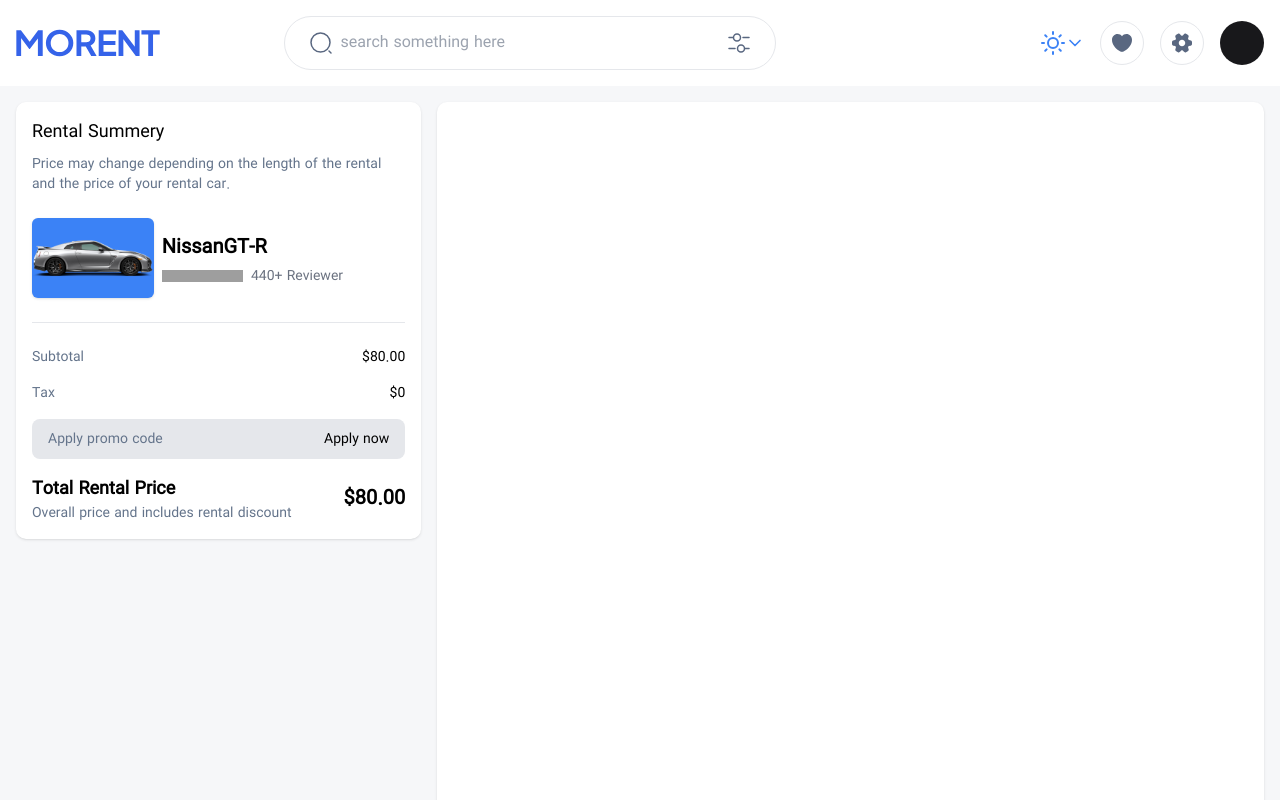
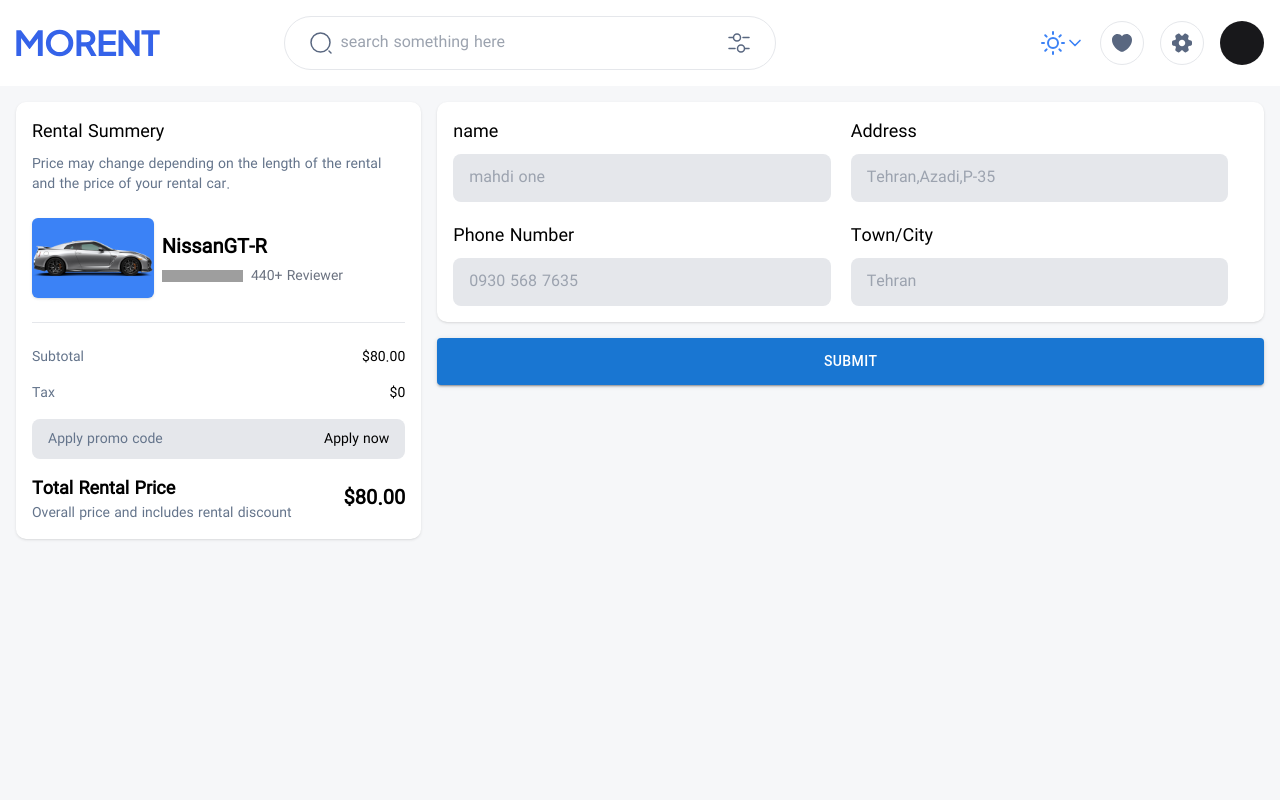
Before and after one commit to mahdibashirione/the-cars, a React (Create React App) app: page /rental/1/1 in a window 1280 px wide. Shown: the top 800 px of the page. Built offline with nearby package versions, Linux system fonts and the light colour scheme; grey boxes are pictures that could not be loaded.

Commit message:
config formik to rental page and add component InputCustom

```diff
--- /dev/null
+++ b/src/components/BoxDetailRental.js
@@ -0,0 +1,48 @@
+const BoxDetailRental = () => {
+  return (
+    <div className="bg-white md:sticky md:top-4 select-none w-full dark:text-white dark:bg-zinc-800 shadow p-4 rounded-[10px]">
+      <span className="md:text-lg">Rental Summery</span>
+      <p className="text-slate-500 text-sm mt-2 mb-6">
+        Price may change depending on the length of the
+        rental and the price of your rental car.
+      </p>
+      <div className="w-full flex items-center gap-x-2 mb-6">
+        <div className="w-1/3 h-20 flex items-center justify-center rounded-md shadow bg-blue-500">
+          <img className="w-full object-cover" alt="NissanGT-R" src="/images/NissanGT-R.svg" />
+        </div>
+        <div className="w-2/3 flex flex-col">
+          <span className="text-xl font-bold">NissanGT-R</span>
+          <div className="w-full h-3 mt-2 flex items-center overflow-hidden gap-x-2">
+            <img className="w-1/3 md:w-1/2 lg:w-1/3 object-cover" alt="6Stars" src="https://freesvg.org/img/16231558095-star-rating.png" />
+            <span className="text-sm text-gray-500">440+ Reviewer</span>
+          </div>
+        </div>
+      </div>
+      <div className="w-full border-t dark:border-slate-500 pt-6 flex flex-col gap-y-4">
+        <div className="flex justify-between items-center">
+          <span className="text-sm text-slate-500">Subtotal</span>
+          <span className="text-sm ">$80.00</span>
+        </div>
+        <div className="flex justify-between items-center">
+          <span className="text-sm text-slate-500">Tax</span>
+          <span className="text-sm ">$0</span>
+        </div>
+        <div className="flex justify-between items-center px-4 py-2.5 rounded-lg bg-gray-200 dark:bg-zinc-700">
+          <span className="text-sm text-slate-500">Apply promo code</span>
+          <span className="text-sm ">Apply now</span>
+        </div>
+        <div className="flex items-center justify-between">
+          <div className="flex flex-col">
+            <span className="text-lg font-bold">Total Rental Price</span>
+            <span className="text-sm text-slate-500">Overall price and includes rental discount</span>
+          </div>
+          <div className="h-full flex justify-center items-center">
+            <span className="font-bold text-xl">$80.00</span>
+          </div>
+        </div>
+      </div>
+    </div>
+  );
+}
+
+export default BoxDetailRental;
--- /dev/null
+++ b/src/components/common/Input..js
@@ -0,0 +1,29 @@
+import { ErrorMessage } from "formik";
+
+const InputCustom = ({ type = "text", inputMode = "decimal", id, name, label, placeholder, formik }) => {
+
+
+  return (
+    <div className="flex flex-col w-full md:w-[calc(50%-1.25rem)]">
+      <label
+        htmlFor={id}
+        className="text-lg dark:text-white mb-2"
+      >
+        {label}
+      </label>
+      <input
+        inputMode={inputMode}
+        name={name}
+        {...formik.getFieldProps(name)}
+        id={id}
+        type={type}
+        placeholder={placeholder}
+        className={`${formik.touched[name] && formik.errors[name] && "ring-4 ring-red-400"} outline-none w-full bg-gray-200
+         dark:bg-zinc-700 text-slate-600 dark:text-slate-400 px-4 py-3 rounded-lg focus:ring-4`}
+      />
+      {formik.touched[name] && formik.errors[name] && <span className="text-red-500 text-[12px] mt-1">{formik.errors[name]}</span>}
+    </div>
+  );
+}
+
+export default InputCustom;
--- a/src/pages/RentalPage.js
+++ b/src/pages/RentalPage.js
@@ -1,52 +1,53 @@
+import { Form, useFormik } from "formik";
+import BoxDetailRental from "../components/BoxDetailRental";
+import * as Yup from "yup"
+import InputCustom from "../components/common/Input.";
+import { Button, FormControl } from "@mui/material";
+
 const RentalPage = () => {
+
+  const initialValues = {
+    name: "",
+    address: "",
+    phoneNumber: "",
+    city: "",
+  }
+
+  const validation = Yup.object().shape({
+    name: Yup.string("").required('Required'),
+    address: Yup.string("").max(25, "max length 25 elements").required('Required'),
+    phoneNumber: Yup.number("number valid").max(11, "max length 11 elements").required('Required'),
+    city: Yup.string("").required('Required'),
+  })
+
+  const onSubmit = (value) => {
+    console.log(value)
+  }
+
+  const formik = useFormik({ initialValues, validationSchema: validation, onSubmit, validateOnMount: true, })
+
   return (
     <section className="w-full container grid grid- grid-cols-1 md:grid-cols-5 xl:grid-cols-12 gap-4 p-4">
+      <article className="col-span-1 md:col-span-2 xl:col-span-4 md:min-h-full"><BoxDetailRental /></article>
 
-      <article className="col-span-1 md:col-span-2 xl:col-span-4 md:min-h-full">
-        <div className="bg-white md:sticky md:top-4 select-none w-full dark:text-white dark:bg-zinc-800 shadow p-4 rounded-[10px]">
-          <span className="md:text-lg">Rental Summery</span>
-          <p className="text-slate-500 text-sm mt-2 mb-6">
-            Price may change depending on the length of the
-            rental and the price of your rental car.
-          </p>
-          <div className="w-full flex items-center gap-x-2 mb-6">
-            <div className="w-1/3 h-20 flex items-center justify-center rounded-md shadow bg-blue-500">
-              <img className="w-full object-cover" alt="NissanGT-R" src="/images/NissanGT-R.svg" />
-            </div>
-            <div className="w-2/3 flex flex-col">
-              <span className="text-xl font-bold">NissanGT-R</span>
-              <div className="w-full h-3 mt-2 flex items-center overflow-hidden gap-x-2">
-                <img className="w-1/3 md:w-1/2 lg:w-1/3 object-cover" alt="6Stars" src="https://freesvg.org/img/16231558095-star-rating.png" />
-                <span className="text-sm text-gray-500">440+ Reviewer</span>
-              </div>
-            </div>
+      <article className="col-span-1 md:col-span-3 h-screen xl:col-span-8">
+        <form onSubmit={formik.handleSubmit}>
+          <div className="w-full bg-white dark:bg-zinc-800 rounded-[10px] shadow p-4 flex gap-5 flex-wrap">
+            <InputCustom formik={formik} name="name" id="name" label="name" placeholder="mahdi one" />
+            <InputCustom formik={formik} name="address" id="Address" label="Address" placeholder="Tehran,Azadi,P-35" />
+            <InputCustom formik={formik} name="phoneNumber" id="phone-number" label="Phone Number" placeholder="0930 568 7635" />
+            <InputCustom formik={formik} name="city" id="city" label="Town/City" placeholder="Tehran" />
           </div>
-          <div className="w-full border-t dark:border-slate-500 pt-6 flex flex-col gap-y-4">
-            <div className="flex justify-between items-center">
-              <span className="text-sm text-slate-500">Subtotal</span>
-              <span className="text-sm ">$80.00</span>
-            </div>
-            <div className="flex justify-between items-center">
-              <span className="text-sm text-slate-500">Tax</span>
-              <span className="text-sm ">$0</span>
-            </div>
-            <div className="flex justify-between items-center px-4 py-2.5 rounded-lg bg-gray-200 dark:bg-zinc-700">
-              <span className="text-sm text-slate-500">Apply promo code</span>
-              <span className="text-sm ">Apply now</span>
-            </div>
-            <div className="flex items-center justify-between">
-              <div className="flex flex-col">
-                <span className="text-lg font-bold">Total Rental Price</span>
-                <span className="text-sm text-slate-500">Overall price and includes rental discount</span>
-              </div>
-              <div className="h-full flex justify-center items-center">
-                <span className="font-bold text-xl">$80.00</span>
-              </div>
-            </div>
-          </div>
-        </div>
+          <Button
+            type="submit"
+            fullWidth={"100"}
+            variant={"contained"}
+            color={"primary"}
+            style={{ marginTop: "1rem", paddingTop: "0.7rem", paddingBottom: "0.7rem" }}
+          >
+            submit</Button>
+        </form>
       </article>
-      <article className="col-span-1 md:col-span-3 h-screen xl:col-span-8 bg-white dark:bg-zinc-800 rounded-[10px] shadow p-4"></article>
 
     </section>
   );
```
